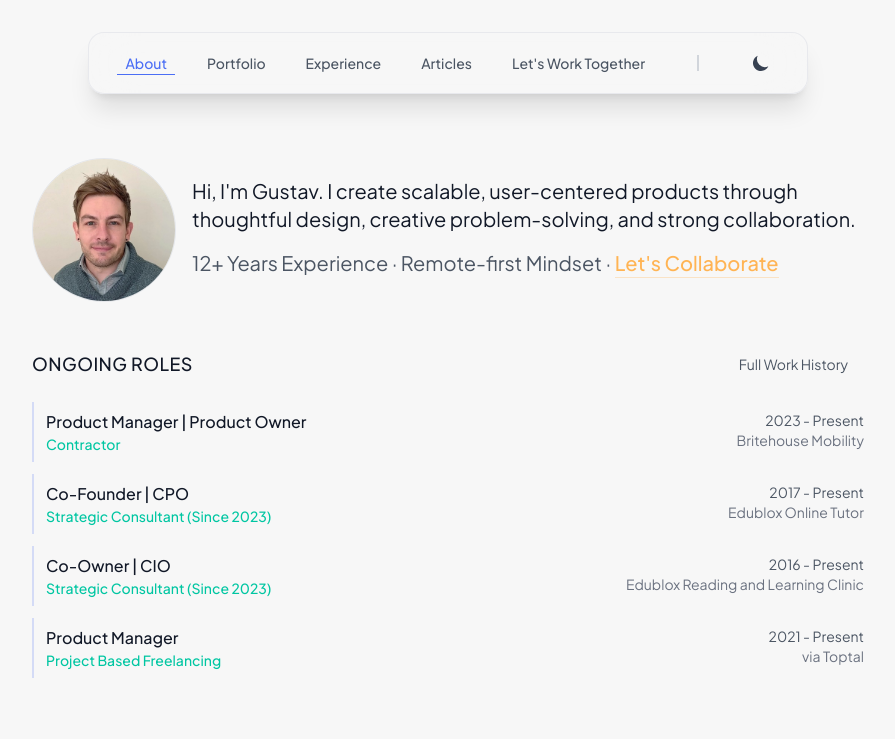
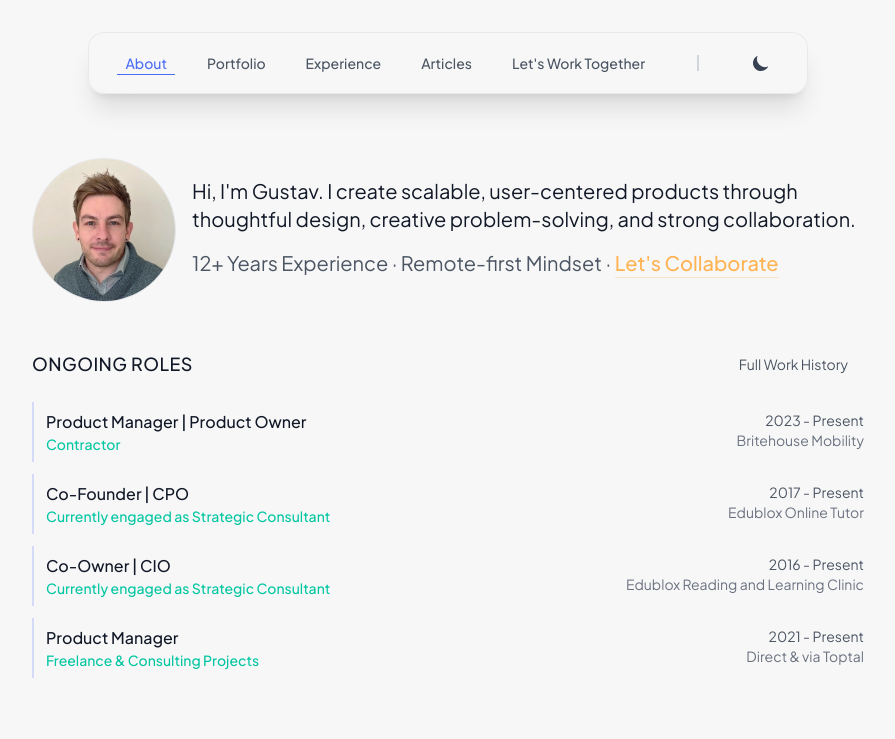
Before and after one commit to gustavdup/portfolio-website, an Astro site: page / in a window 1280 px wide. Shown: the top 739 px of the page, without its empty margins (192-1087 px from the left). Built offline with nearby package versions, Linux system fonts and the light colour scheme; Astro itself is replaced by a stand-in of ours.

Commit message:
update currentroles

```diff
--- a/src/content/currentRoles/Edublox OT.md
+++ b/src/content/currentRoles/Edublox OT.md
@@ -1,7 +1,7 @@
 ---
 title: "Co-Founder | CPO"
 company: "Edublox Online Tutor"
-roleType: "Strategic Consultant (Since 2023)"
+roleType: "Currently engaged as Strategic Consultant"
 timeframe: "2017 - Present"
 location: "Remote"
 visible: true
--- a/src/content/currentRoles/Edublox RnLC.md
+++ b/src/content/currentRoles/Edublox RnLC.md
@@ -1,7 +1,7 @@
 ---
 title: "Co-Owner | CIO"
 company: "Edublox Reading and Learning Clinic"
-roleType: "Strategic Consultant (Since 2023)"
+roleType: "Currently engaged as Strategic Consultant"
 timeframe: "2016 - Present"
 location: "Remote"
 visible: true
--- a/src/content/currentRoles/Toptal.md
+++ b/src/content/currentRoles/Freelance.md
@@ -1,7 +1,7 @@
 ---
 title: "Product Manager"
-company: "via Toptal"
-roleType: "Project Based Freelancing"
+company: "Direct & via Toptal"
+roleType: "Freelance & Consulting Projects"
 timeframe: "2021 - Present"
 location: "Remote"
 visiblee: true
```
